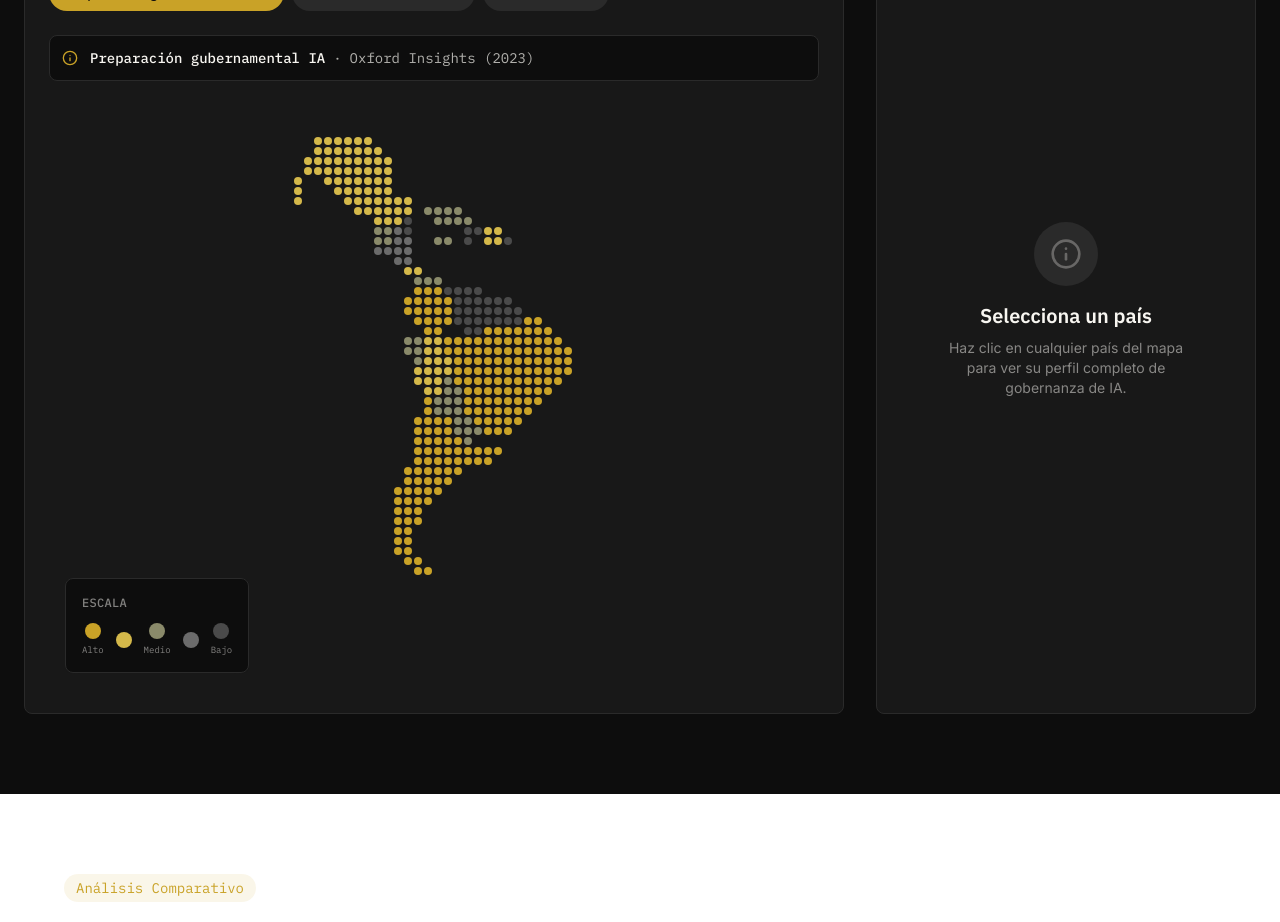
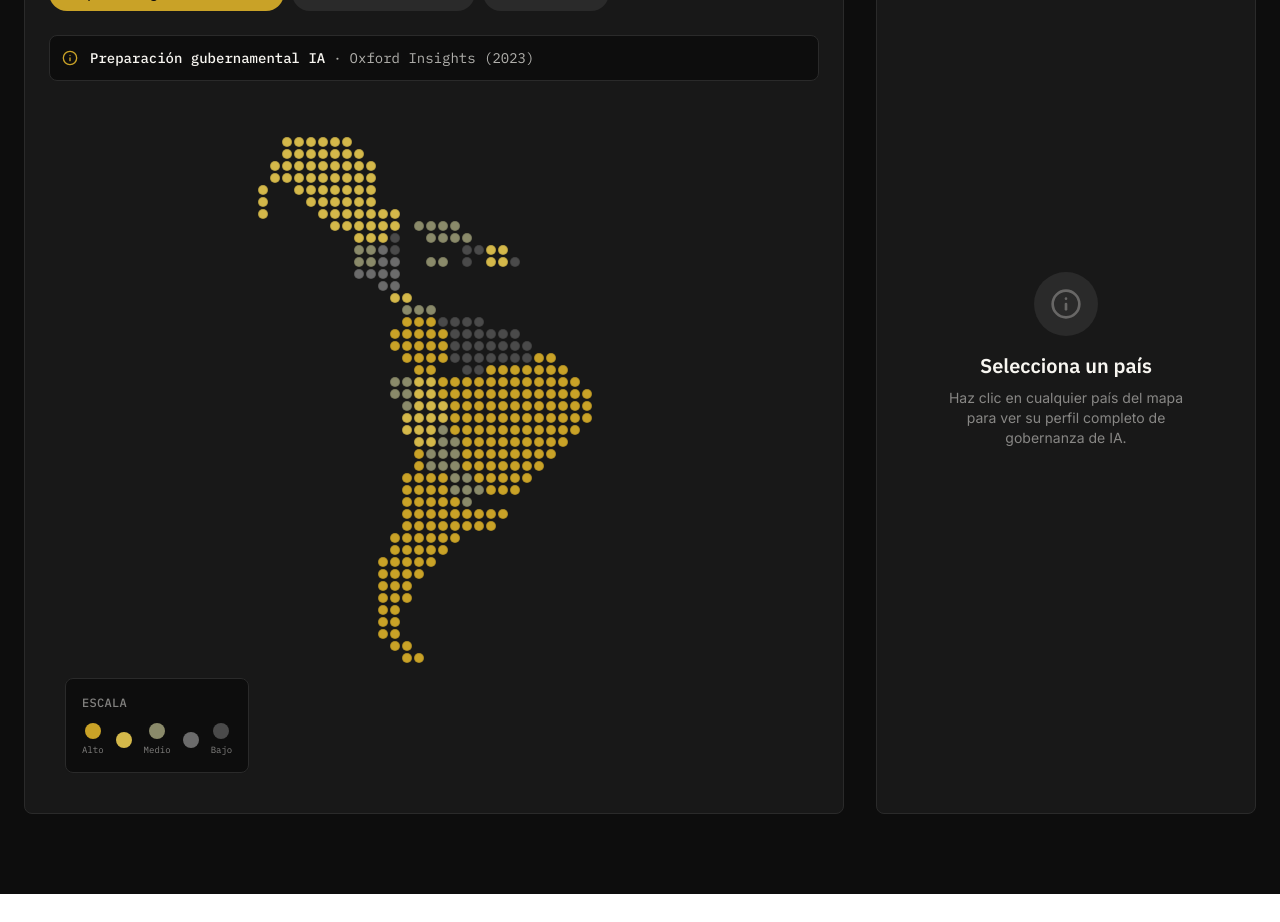
Before and after one commit to danielus28/v0-ai-strategy-development, a Next.js app: page / in a window 1280 px wide. Shown: the part 2280-3202 px from the top of the page. Built offline with nearby package versions, Linux system fonts and the light colour scheme.

Commit message:
fix: improve LATAM map visibility - larger dots, better country differentiation

```diff
--- a/components/latam-map-section.tsx
+++ b/components/latam-map-section.tsx
@@ -28,10 +28,10 @@ const layers: { id: LayerType; label: string; source: string; year: string }[] =
 ]
 
 // Grid dimensions and dot styling
-const DOT_SIZE = 8
-const DOT_GAP = 10
-const MAP_WIDTH = 320
-const MAP_HEIGHT = 520
+const DOT_SIZE = 10
+const DOT_GAP = 12
+const MAP_WIDTH = 400
+const MAP_HEIGHT = 620
 
 // Each country is defined by an array of [row, col] coordinates
 // The coordinates are designed to form the accurate silhouette of Latin America
@@ -657,10 +657,12 @@ export function LatamMapSection() {
                         left: col * DOT_GAP,
                         top: row * DOT_GAP,
                         backgroundColor: color,
+                        border: isHovered || isSelected ? '2px solid #0D0D0D' : '1px solid rgba(13, 13, 13, 0.15)',
+                        boxShadow: isHovered || isSelected ? '0 0 8px rgba(201, 162, 39, 0.5)' : 'none',
                       }}
                       initial={{ scale: 0, opacity: 0 }}
                       animate={{
-                        scale: isHovered || isSelected ? 1.3 : 1,
+                        scale: isHovered || isSelected ? 1.4 : 1,
                         opacity: 1,
                       }}
                       transition={{
```
